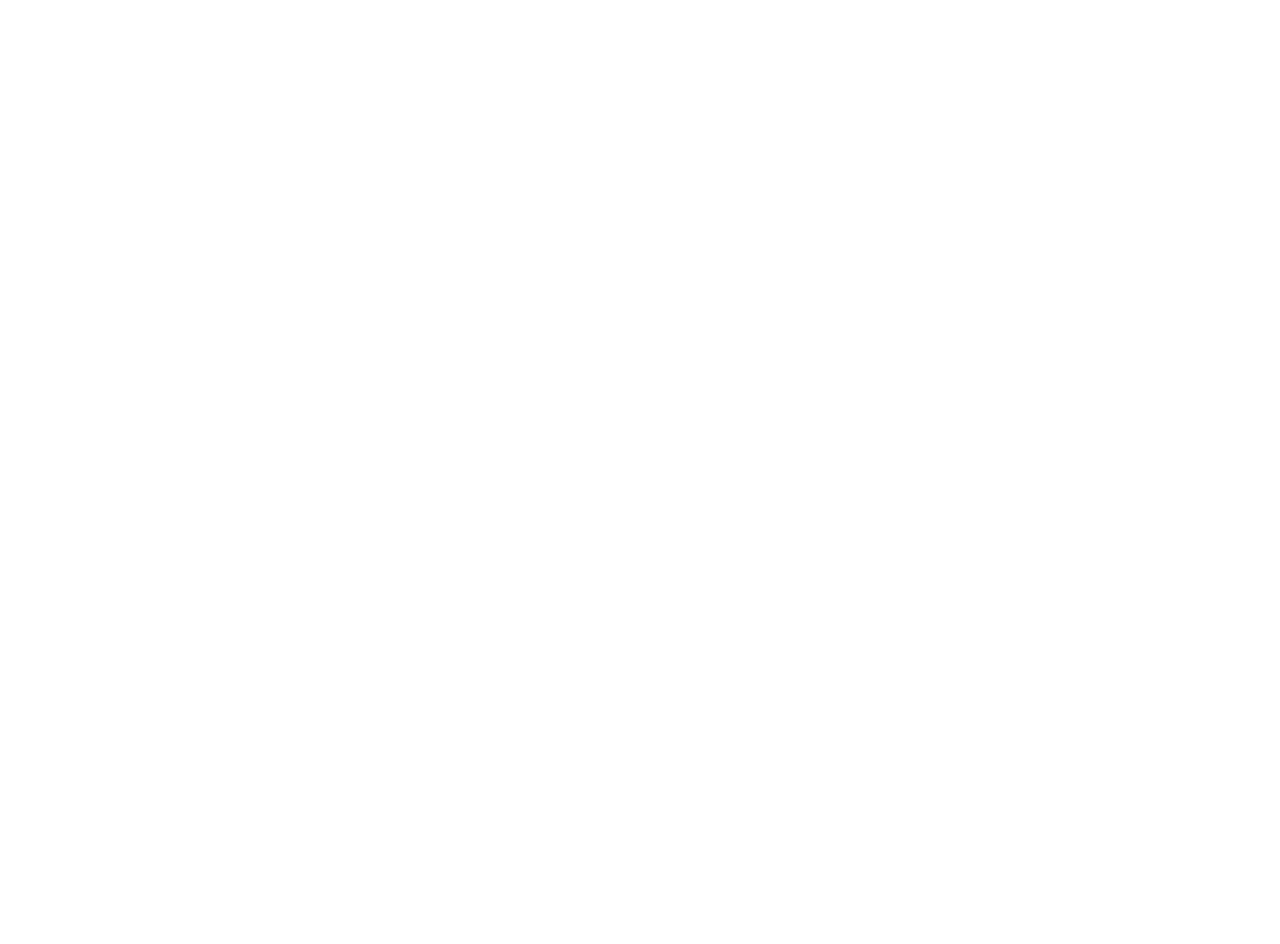
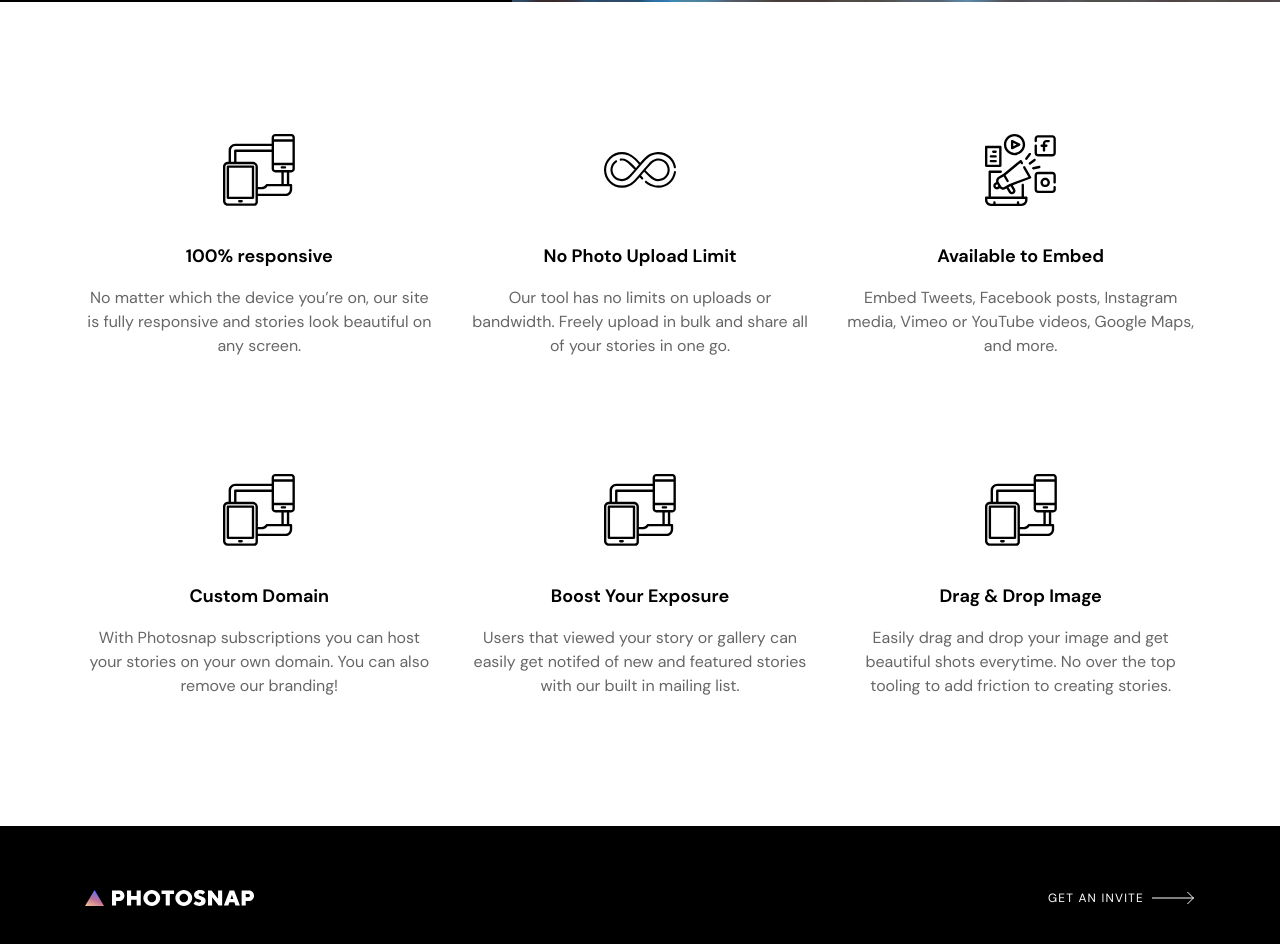
Before and after one commit to dominikrubroeder/photosnap-multi-page-website, a Next.js app: page /features in a window 1280 px wide. Before the commit this address had no page. Shown: the part 720-1664 px from the top of the page. Before the commit the page ends 800 px from the top, so only its background shows below. Built offline with nearby package versions, Linux system fonts and the light colour scheme.

Commit message:
Start building Feature page UI and data structure

```diff
--- a/components/BrandBenefitsSection.tsx
+++ /dev/null
@@ -1,45 +0,0 @@
-import React from 'react';
-import ResponsiveIcon from './svg/ResponsiveIcon';
-import ForeverIcon from './svg/ForeverIcon';
-import BullhornIcon from './svg/BullhornIcon';
-
-const BrandBenefitsSection: React.FC = () => {
-  return (
-    <section className="mx-auto grid max-w-[69.375rem] gap-32 py-32 lg:grid-cols-3 lg:gap-8">
-      <div className="mx-auto grid max-w-md gap-8 text-center lg:mx-0">
-        <ResponsiveIcon className="mx-auto" />
-        <div className="grid gap-4">
-          <h4 className="text-lg font-bold">100% Responsive</h4>
-          <p className="opacity-[60%]">
-            No matter which the device youre on, our site is fully responsive
-            and stories look beautiful on any screen.
-          </p>
-        </div>
-      </div>
-
-      <div className="mx-auto grid max-w-md gap-8 text-center lg:mx-0">
-        <ForeverIcon className="mx-auto" />
-        <div className="grid gap-4">
-          <h4 className="text-lg font-bold">No Photo Upload Limit</h4>
-          <p className="opacity-[60%]">
-            Our tool has no limits on uploads or bandwidth. Freely upload in
-            bulk and share all of your stories in one go.
-          </p>
-        </div>
-      </div>
-
-      <div className="mx-auto grid max-w-md gap-8 text-center lg:mx-0">
-        <BullhornIcon className="mx-auto" />
-        <div className="grid gap-4">
-          <h4 className="text-lg font-bold">Available to Embed</h4>
-          <p className="opacity-[60%]">
-            Embed Tweets, Facebook posts, Instagram media, Vimeo or YouTube
-            videos, Google Maps, and more.
-          </p>
-        </div>
-      </div>
-    </section>
-  );
-};
-
-export default BrandBenefitsSection;
--- /dev/null
+++ b/components/Features.tsx
@@ -0,0 +1,32 @@
+import React from 'react';
+import { features } from '../data/features';
+
+interface FeaturesProps {
+  /** This property determines how many features will be shown within the list. */
+  show: number;
+}
+
+const Features: React.FC<FeaturesProps> = ({ show = 0 }) => {
+  const featuresToShow = features.slice(0, show === 0 ? features.length : show);
+
+  return (
+    <section className="mx-auto grid max-w-[69.375rem] gap-32 py-32 lg:grid-cols-3 lg:gap-8 lg:gap-y-28">
+      {featuresToShow.map(({ icon, title, description }, i) => (
+        <div
+          key={i}
+          className="mx-auto grid max-w-md gap-8 text-center lg:mx-0"
+        >
+          <div className="mx-auto flex h-20 items-center justify-center">
+            {icon}
+          </div>
+          <div className="grid gap-4">
+            <h4 className="text-lg font-bold">{title}</h4>
+            <p className="opacity-[60%]">{description}</p>
+          </div>
+        </div>
+      ))}
+    </section>
+  );
+};
+
+export default Features;
--- a/components/layout/Header.tsx
+++ b/components/layout/Header.tsx
@@ -21,7 +21,7 @@
                 <Link href="/stories">Stories</Link>
               </li>
               <li className="cursor-pointer uppercase tracking-widest transition duration-300 hover:opacity-25">
-                Features
+                <Link href="/features">Features</Link>
               </li>
               <li className="cursor-pointer uppercase tracking-widest transition duration-300 hover:opacity-25">
                 Pricing
--- /dev/null
+++ b/data/features.tsx
@@ -0,0 +1,48 @@
+import ResponsiveIcon from '../components/svg/ResponsiveIcon';
+import ForeverIcon from '../components/svg/ForeverIcon';
+import BullhornIcon from '../components/svg/BullhornIcon';
+
+export type Feature = {
+  icon: JSX.Element;
+  title: string;
+  description: string;
+};
+
+export const features: Feature[] = [
+  {
+    icon: <ResponsiveIcon />,
+    title: '100% responsive',
+    description:
+      'No matter which the device you’re on, our site is fully responsive and stories look beautiful on any screen.',
+  },
+  {
+    icon: <ForeverIcon />,
+    title: 'No Photo Upload Limit',
+    description:
+      'Our tool has no limits on uploads or bandwidth. Freely upload in bulk and share all of your stories in one go.',
+  },
+  {
+    icon: <BullhornIcon />,
+    title: 'Available to Embed',
+    description:
+      'Embed Tweets, Facebook posts, Instagram media, Vimeo or YouTube videos, Google Maps, and more.',
+  },
+  {
+    icon: <ResponsiveIcon />,
+    title: 'Custom Domain',
+    description:
+      'With Photosnap subscriptions you can host your stories on your own domain. You can also remove our branding!',
+  },
+  {
+    icon: <ResponsiveIcon />,
+    title: 'Boost Your Exposure',
+    description:
+      'Users that viewed your story or gallery can easily get notifed of new and featured stories with our built in mailing list.',
+  },
+  {
+    icon: <ResponsiveIcon />,
+    title: 'Drag & Drop Image',
+    description:
+      'Easily drag and drop your image and get beautiful shots everytime. No over the top tooling to add friction to creating stories.',
+  },
+];
--- /dev/null
+++ b/pages/features/index.tsx
@@ -0,0 +1,20 @@
+import React from 'react';
+import Layout from '../../components/layout';
+import PageHero from '../../components/PageHero';
+import Features from '../../components/Features';
+
+const FeaturesPage: React.FC = () => {
+  return (
+    <Layout>
+      <PageHero
+        title="Features"
+        description="We make sure all of our features are designed to be loved by every aspiring and even professional photograpers who wanted to share their stories."
+        image="/features/desktop/hero.jpg"
+      />
+
+      <Features show={0} />
+    </Layout>
+  );
+};
+
+export default FeaturesPage;
--- a/pages/index.tsx
+++ b/pages/index.tsx
@@ -1,7 +1,7 @@
 import Image from 'next/image';
 import Button from '../components/ui/Button';
 import StoryPreviewCard from '../components/StoryPreviewCard';
-import BrandBenefitsSection from '../components/BrandBenefitsSection';
+import Features from '../components/Features';
 import Layout from '../components/layout';
 import PageHero from '../components/PageHero';
 
@@ -97,7 +97,7 @@
         />
       </section>
 
-      <BrandBenefitsSection />
+      <Features show={3} />
     </Layout>
   );
 }
```
